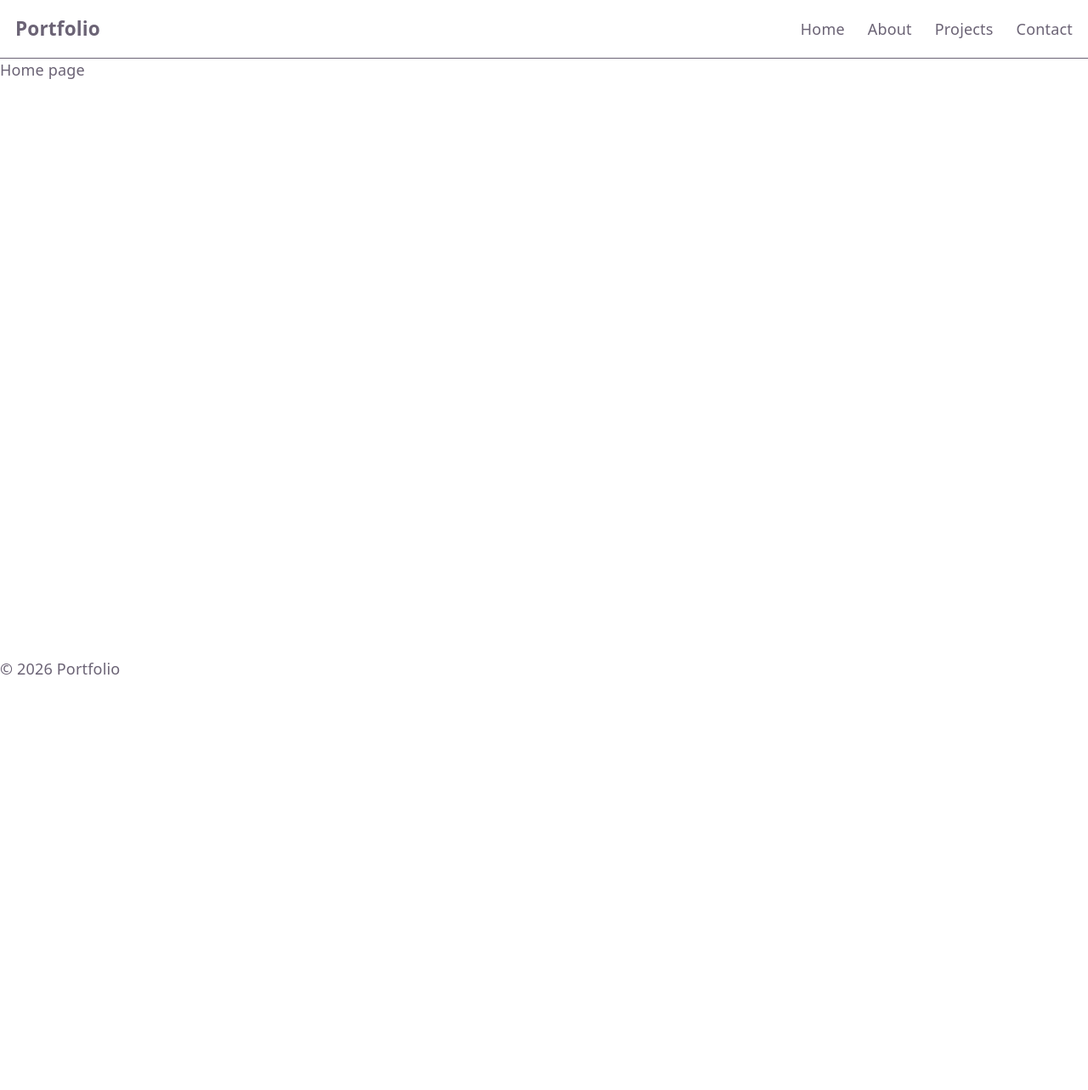
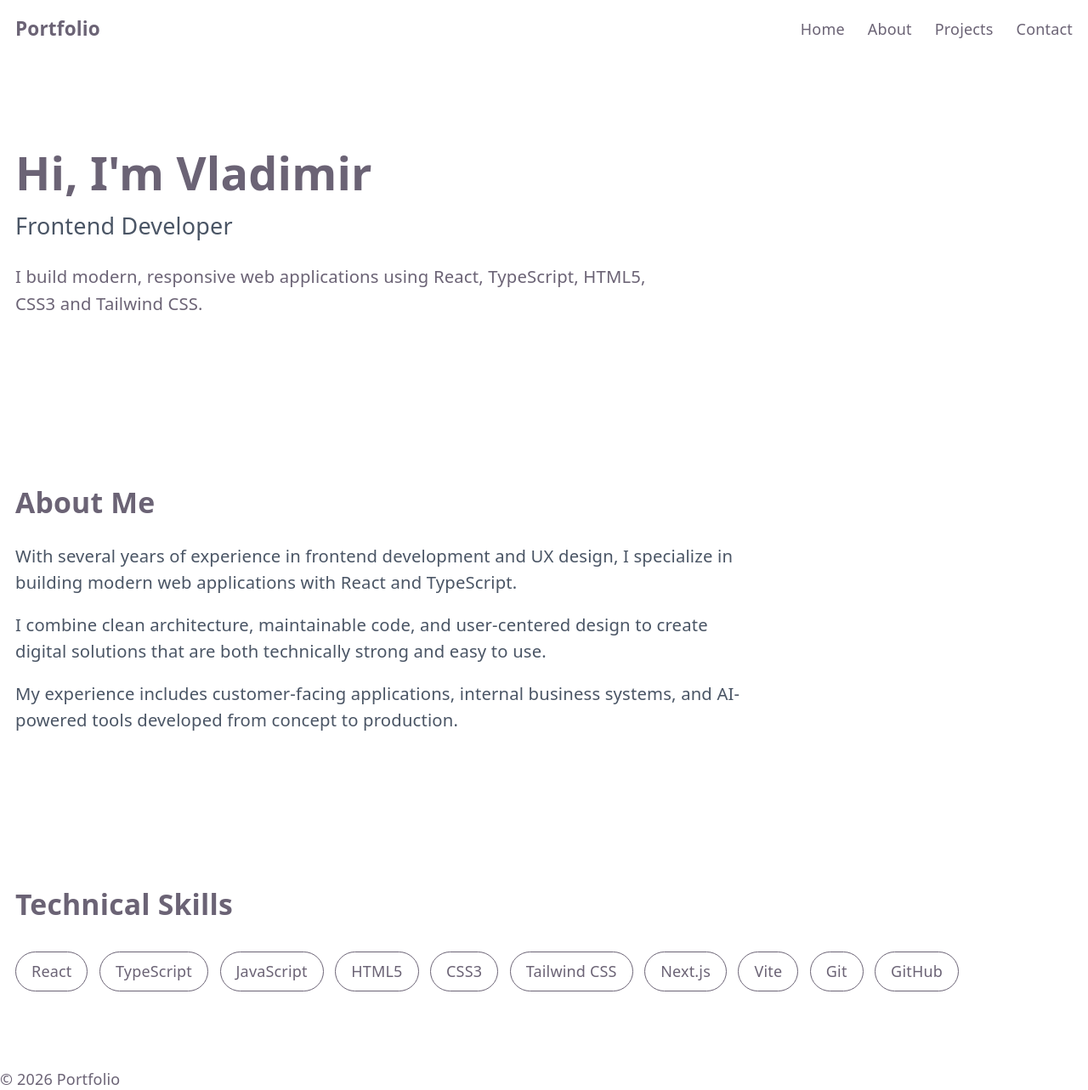
Before and after one commit to vgarmy/portfolio, a React app: page /portfolio/ in a window 1280 px wide. Shown: the whole page at 85% size. Before the commit the page ends 800 px from the top, so only its background shows below. Built offline with nearby package versions, Linux system fonts and the light colour scheme; the HTML template or start-up script is replaced by a standard one.

Commit message:
Add home text and information

```diff
--- /dev/null
+++ b/src/components/home/AboutPreview.tsx
@@ -0,0 +1,28 @@
+function AboutPreview() {
+    return (
+        <section className="max-w-6xl mx-auto px-4 py-20">
+            <h2 className="text-3xl font-bold">
+                About Me
+            </h2>
+
+            <div className="mt-6 max-w-3xl">
+                <p className="text-lg text-gray-600">
+                    With several years of experience in frontend development and UX design,
+                    I specialize in building modern web applications with React and TypeScript.
+                </p>
+
+                <p className="mt-4 text-lg text-gray-600">
+                    I combine clean architecture, maintainable code, and user-centered design
+                    to create digital solutions that are both technically strong and easy to use.
+                </p>
+
+                <p className="mt-4 text-lg text-gray-600">
+                    My experience includes customer-facing applications, internal business
+                    systems, and AI-powered tools developed from concept to production.
+                </p>
+            </div>
+        </section>
+    );
+}
+
+export default AboutPreview;
--- /dev/null
+++ b/src/components/home/Hero.tsx
@@ -0,0 +1,20 @@
+function Hero() {
+  return (
+    <section className="max-w-6xl mx-auto px-4 py-24">
+      <h1 className="text-5xl font-bold">
+        Hi, I'm Vladimir
+      </h1>
+
+      <h2 className="mt-4 text-2xl text-gray-600">
+        Frontend Developer
+      </h2>
+
+      <p className="mt-6 max-w-2xl text-lg">
+        I build modern, responsive web applications using React,
+        TypeScript, HTML5, CSS3  and Tailwind CSS.
+      </p>
+    </section>
+  );
+}
+
+export default Hero;
--- /dev/null
+++ b/src/components/home/SkillsPreview.tsx
@@ -0,0 +1,35 @@
+function SkillsPreview() {
+  const skills = [
+    "React",
+    "TypeScript",
+    "JavaScript",
+    "HTML5",
+    "CSS3",
+    "Tailwind CSS",
+    "Next.js",
+    "Vite",
+    "Git",
+    "GitHub",
+  ];
+
+  return (
+    <section className="max-w-6xl mx-auto px-4 py-20">
+      <h2 className="text-3xl font-bold">
+        Technical Skills
+      </h2>
+
+      <div className="mt-8 flex flex-wrap gap-3">
+        {skills.map((skill) => (
+          <span
+            key={skill}
+            className="px-4 py-2 border rounded-full"
+          >
+            {skill}
+          </span>
+        ))}
+      </div>
+    </section>
+  );
+}
+
+export default SkillsPreview;
--- a/src/layouts/Navbar.tsx
+++ b/src/components/layout/Navbar.tsx
@@ -2,7 +2,7 @@ import { Link } from "react-router-dom";
 
 function Navbar() {
   return (
-    <nav className="border-b">
+    <nav>
       <div className="max-w-6xl mx-auto px-4 py-4 flex justify-between items-center">
         <Link to="/" className="font-bold text-xl">
           Portfolio
--- a/src/layouts/MainLayout.tsx
+++ b/src/layouts/MainLayout.tsx
@@ -1,6 +1,6 @@
 import { Outlet } from "react-router-dom";
-import Navbar from "./Navbar";
-import Footer from "./Footer";
+import Navbar from "../components/layout/Navbar";
+import Footer from "../components/layout/Footer";
 
 function MainLayout() {
     return (
--- a/src/pages/public/Home.tsx
+++ b/src/pages/public/Home.tsx
@@ -1,9 +1,15 @@
+import AboutPreview from "../../components/home/AboutPreview";
+import Hero from "../../components/home/Hero";
+import SkillsPreview from "../../components/home/SkillsPreview";
+
 function Home() {
-  return (
-    <div>
-      <h1>Home page</h1>
-    </div>
-  );
+    return (
+        <>
+            <Hero />
+            <AboutPreview />
+            <SkillsPreview />
+        </>
+    );
 }
 
 export default Home;
```
Also changed, not shown: src/components/home/FeaturedProjects.tsx (added), src/components/layout/Footer.tsx (renamed from src/layouts/Footer.tsx).
